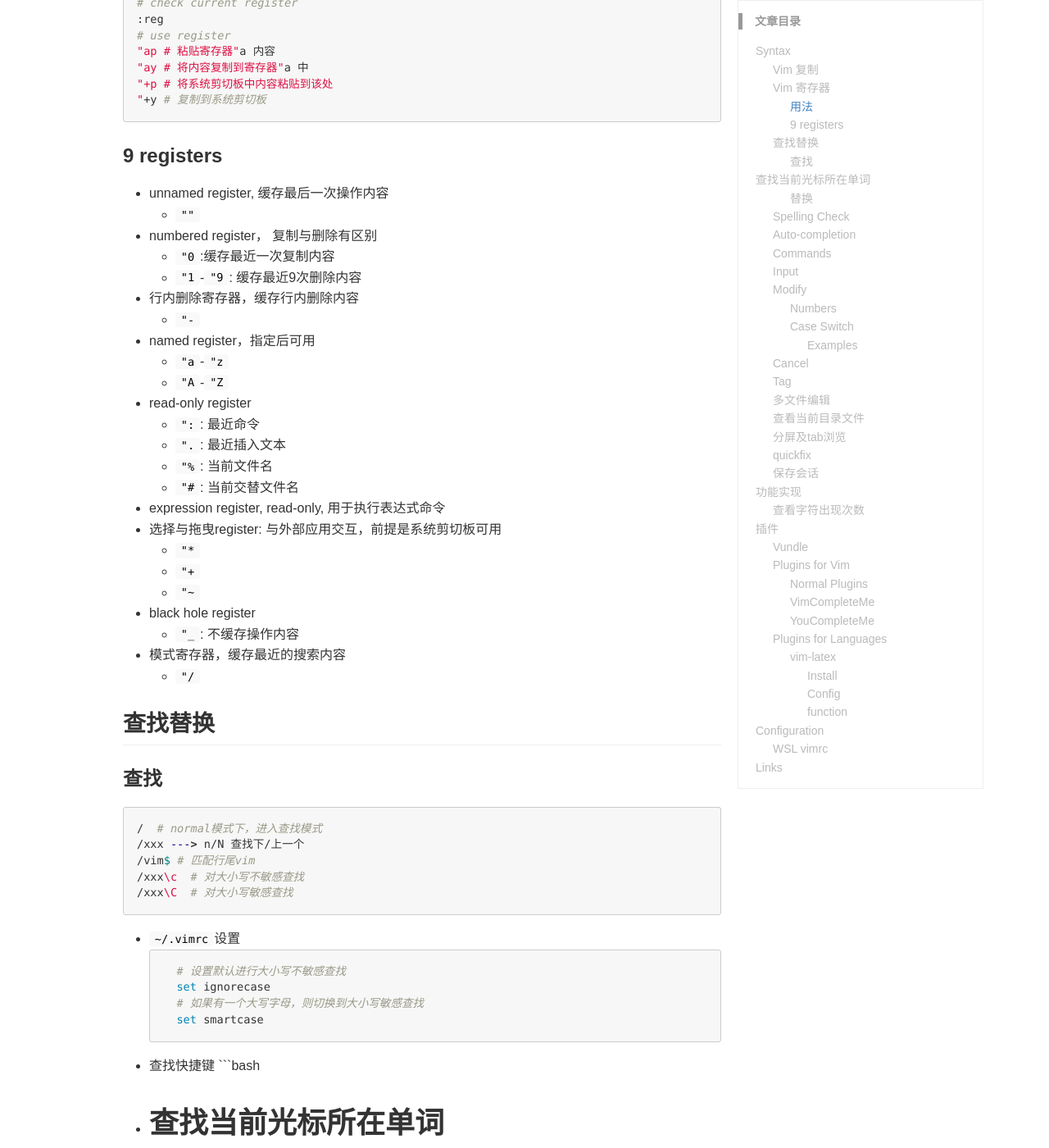
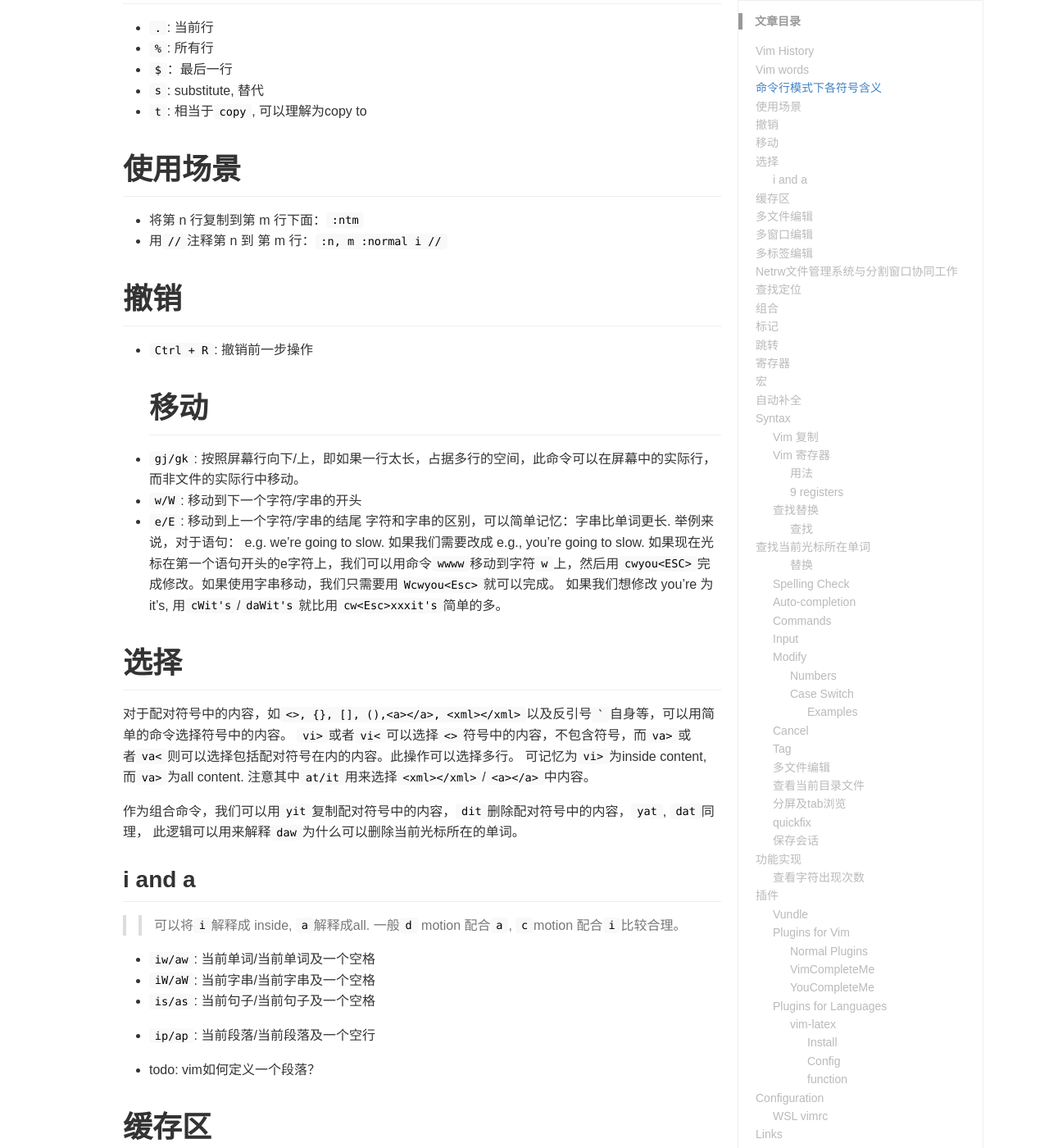
Before and after one commit to LfqGithub/LfqGithub.github.io, a Jekyll site: the page built from _wiki/vim.md, in a window 1280 px wide and 1400 px high, scrolled down 741 px. Shown: the whole window at 82% size. Built offline with Jekyll 4.4.1, drawn with Linux system fonts in a browser that asks for light colours; nearby versions of some CDN libraries; some of the changed text lies outside the part shown.

Commit message:
add contents into vim.md

````diff
--- a/_wiki/vim.md
+++ b/_wiki/vim.md
@@ -6,7 +6,149 @@
 description: Vim 学习
 ---
 
+
 Updating...
+
+- [ ] 待整理
+
+
+# Vim History
+
+- `vi`： visual, 具体来源见book: Vim 使用技巧， 2ed, 第五章，命令行模式
+- `vim`: vi improved
+
+
+# Vim words
+- `v`: `:global` 和 `:vglobal`, 中`v`含义为 invert, 表反转
+- `y`: yank
+- `d`: delete, 相当于其他系统中的剪切cut
+- `p`: put, 相当于其他系统中的粘贴
+
+
+
+# 命令行模式下各符号含义
+- `.`: 当前行
+- `%`: 所有行
+- `$`：最后一行
+- `s`: substitute, 替代
+- `t`: 相当于`copy`, 可以理解为copy to
+
+# 使用场景
+- 将第 n 行复制到第 m 行下面：`:ntm`
+- 用`//`注释第 n 到 第 m 行：`:n, m :normal i //`
+
+# 撤销
+- `Ctrl + R`: 撤销前一步操作
+# 移动
+
+- `gj/gk`: 按照屏幕行向下/上，即如果一行太长，占据多行的空间，此命令可以在屏幕中的实际行，而非文件的实际行中移动。
+- `w/W`: 移动到下一个字符/字串的开头
+- `e/E`: 移动到上一个字符/字串的结尾
+字符和字串的区别，可以简单记忆：字串比单词更长. 举例来说，对于语句： e.g. we're going to slow. 如果我们需要改成 e.g., you're going to slow.
+如果现在光标在第一个语句开头的e字符上，我们可以用命令`wwww`移动到字符`w`上，然后用`cwyou<ESC>`完成修改。如果使用字串移动，我们只需要用`Wcwyou<Esc>`就可以完成。
+如果我们想修改 you're 为 it's, 用`cWit's`/`daWit's`就比用`cw<Esc>xxxit's`简单的多。
+
+# 选择
+对于配对符号中的内容，如`<>, {}, [], (),<a></a>, <xml></xml>`以及反引号`` ` ``自身等，可以用简单的命令选择符号中的内容。
+`vi>`或者`vi<`可以选择`<>`符号中的内容，不包含符号，而`va>`或者`va<`则可以选择包括配对符号在内的内容。此操作可以选择多行。
+可记忆为`vi>`为inside content, 而`va>`为all content.
+注意其中`at/it`用来选择`<xml></xml>`/`<a></a>`中内容。
+
+作为组合命令，我们可以用`yit`复制配对符号中的内容，`dit`删除配对符号中的内容，`yat`, `dat`同理， 此逻辑可以用来解释`daw`为什么可以删除当前光标所在的单词。
+
+## i and a
+>> 可以将`i`解释成 inside, `a`解释成all. 一般`d` motion 配合`a`, `c`motion 配合`i`比较合理。
+
+- `iw/aw`: 当前单词/当前单词及一个空格
+- `iW/aW`: 当前字串/当前字串及一个空格
+- `is/as`: 当前句子/当前句子及一个空格
+- `ip/ap`: 当前段落/当前段落及一个空行
+
+- todo: vim如何定义一个段落？
+
+
+
+# 缓存区
+- `:write` 将当前缓存区内容写到磁盘, `:wall`保存所有缓存到磁盘
+- `:edit!` 丢弃当前缓存区
+# 多文件编辑
+- `:e{dit} file1 file2, file{n}`: 打开多个文件
+- `vim file1, file2, file{n}`: 一次打开多个文件
+- `bn/bp`: 打开下/上一个文件
+- `b{num}`: 切换至第 n 个文件
+
+e.g., you are
+
+
+# 多窗口编辑
+- `:sp{lit}`: 水平切分当前窗口
+- `:vsp{lit}`: 垂直切分当前窗口
+- `:clo{se}`: 关闭当前窗口
+- `:on{ly}`: 关闭除活动窗口外的其他窗口
+
+# 多标签编辑
+- `:tabedit`: 打开新的标签
+- `:tabedit filename`: 新的标签页打开文件 filename
+- `:clo{se}`:关闭当前标签页
+- `gt/gT`: 切换下/上一个标签页
+- `{n}gt`: 跳转到第 n 个标签
+
+# Netrw文件管理系统与分割窗口协同工作
+- `:E`: 打开工程目录树(project drawer), 类似于GUI编辑器的文件管理器, 在该管理器中可以使用vim的语法选择文件，Enter后就可以直接打开文件。
+- `Ctrl + Shift + 6`, 即`Ctrl + ^`, 在正在编辑的文件和工作目录树之间切换
+
+
+
+# 查找定位
+- `f{char}`: 正常查找
+- `F{char}`: 反向查找字符`{char}`
+- `;`: 正向查找，跳转到下一个匹配项，如`f{char}`匹配该行第一个`{char}`字符，`;`跳转到下一个匹配的`{char}`字符。
+- `,`: 和`;`相反，反向查找匹配项
+
+# 组合
+- `d/ge`: 删除到ge字符出现的位置前, 注意字符串ge并不会被删除, 此命令可跨行操作
+
+# 标记
+- `:marks`: 显示所有mark
+- `:delmarks a b c`: 删除mark
+- `:delmarks!`: 删除所有mark
+- `m{mark}`: 用选定的字母{mark}标记当前光标所在位置，其中小写字母仅在当前缓冲区可见，大写字母全局可见(如正在编辑file1, 可以跳转file2的标记A)。
+- ```{mark}``: 命令跳转到标记的行和列
+- `'{mark}`: 跳转到标记行行首
+
+# 跳转
+
+跳转指大范围移动，近距离的移动，如`jkhl`, 不计入跳转。
+- `Ctrl + o`: 回到跳转前
+- `Ctrl + i`: 回到跳转后
+
+# 寄存器
+- `"add`: 将删除的该行内容放入到寄存器a中
+- `"ap`: 将寄存器a中内容复制到该位置
+- 特殊寄存器
+  - `""`: 无名寄存器，复制y、删除d/c/x等操作都放入该寄存器，该寄存器内容很容易被覆盖。
+  - `"0`: 复制专用寄存器，只有复制的内容才会放入该寄存器，寄存器中内容直到下一次复制被覆盖，其他操作，如`dd`， 只影响无名寄存器，不影响复制专用寄存器。
+
+# 宏
+
+- `q{char}`: 开始录制名为`{char}`的宏， 录制结束后以`q`结束。
+- `@{char}`: 回放名为`{char}`的宏, `@@`回放最近调用的宏
+
+
+
+now: trick 31
+
+
+- `q:`进入命令行区，可看到历史命令，该区域为vim缓存区，可使用vim语法进行编辑后执行。
+# 自动补全
+
+- `Ctrl + p`: 调出自动补全, 继续点击该命令选择前一个候选词
+- `Ctrl + n`: 选择下一个自动补全候选项
+- `Ctrl + e`: 还原最早输入的文本，即从自动补全中退出
+
+
+
+
 
 
 # Syntax
````
Also changed, not shown: _wiki/acronym.md (+1 -0 lines), _wiki/tmp.md (added, +3 -0 lines).
